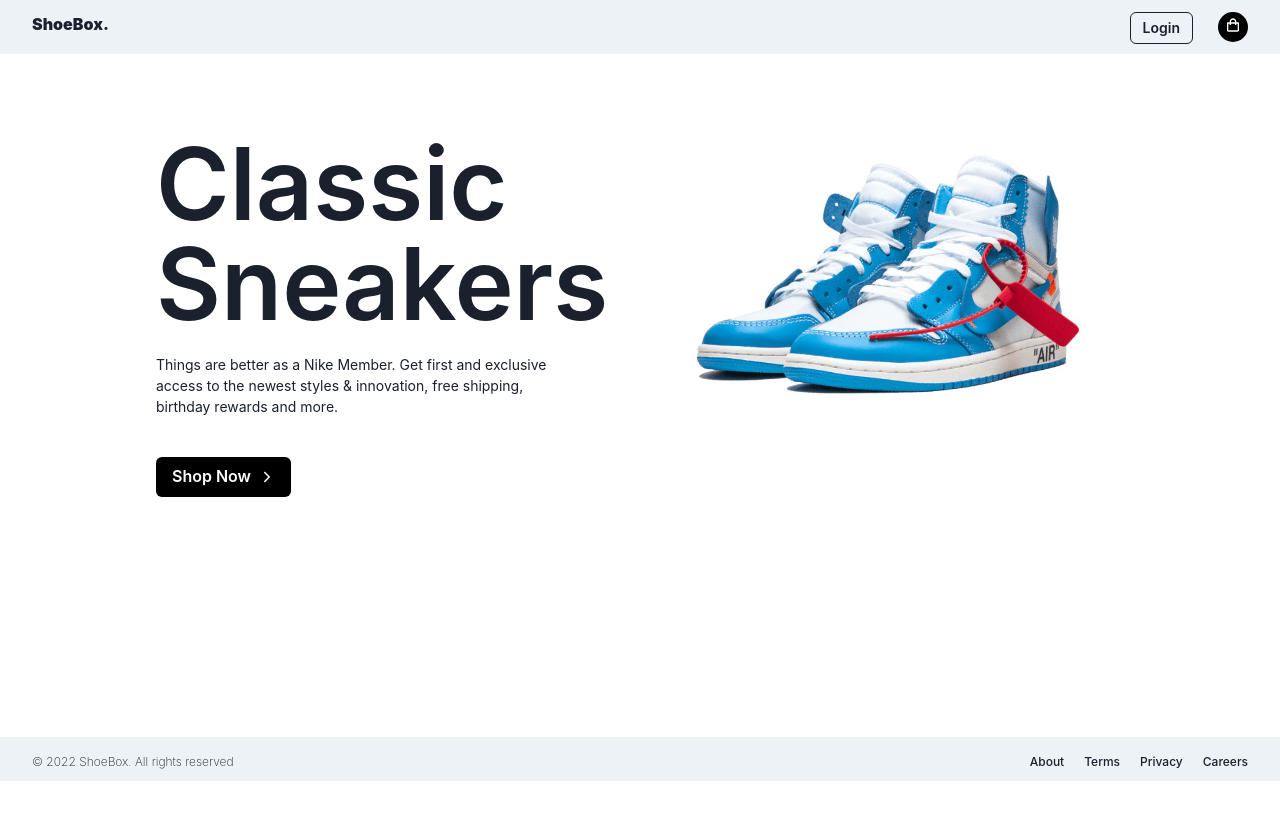
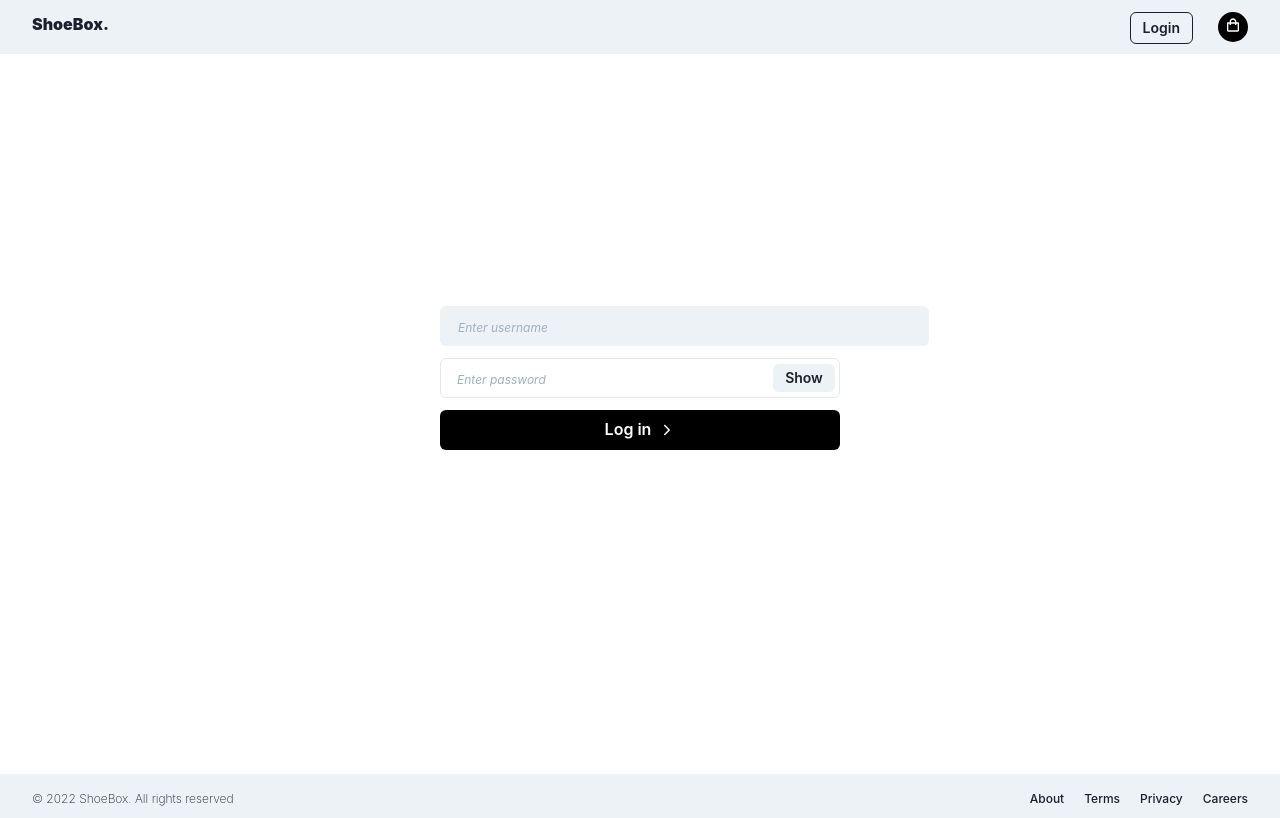
Before and after one commit to renovat503/shoebox, a React (Create React App) app: page /login in a window 1280 px wide. Built offline with nearby package versions, Linux system fonts and the light colour scheme.

Commit message:
login complete

```diff
--- a/package.json
+++ b/package.json
@@ -14,6 +14,7 @@
     "react": "^18.1.0",
     "react-dom": "^18.1.0",
     "react-icons": "^4.3.1",
+    "react-router-dom": "^6.3.0",
     "react-scripts": "5.0.1",
     "web-vitals": "^2.1.4"
   },
--- a/src/App.js
+++ b/src/App.js
@@ -1,11 +1,18 @@
 import Landing from "./components/landing";
+import Login from "./components/Login";
 import Navigation from "./components/navigation";
 import Footer from "./components/footer";
+import { Route, Routes } from 'react-router-dom';
 function App() {
   return (
     <div className="App">
       <Navigation/>
-      <Landing/>
+      <div class="contentArea">
+        <Routes>
+          <Route path="/" element={<Landing />} />
+          <Route path="login" element={<Login />} />
+        </Routes>
+      </div>
       <Footer/>
     </div>
   );
--- /dev/null
+++ b/src/components/Login.jsx
@@ -0,0 +1,39 @@
+import React from "react";
+import {Box,Input,Container,InputGroup,InputRightElement,Button} from "@chakra-ui/react";
+import { IoIosArrowForward } from "react-icons/io";
+
+const Login = () => {
+
+        const [show, setShow] = React.useState(false)
+        const handleClick = () => setShow(!show)
+
+    return (
+        <>
+        <Container minH="320px" maxW="container.lg">
+            <Box  mt="40" display="flex" justifyContent="center" >
+                <Box mt="20"maxW="400">
+                    <Input mt="3"variant='filled' placeholder='Enter username' _placeholder={{ fontSize: '12',fontStyle: 'italic' }}size='md' width="auto" htmlSize="40" />
+                    <InputGroup mt="3" size='md'>
+                        <Input
+                            pr='4.5rem'
+                            type={show ? 'text' : 'password'}
+                            placeholder='Enter password'
+                            _placeholder={{ fontSize: '12',fontStyle: 'italic'  }}
+                        />
+                        <InputRightElement width='4.5rem'>
+                            <Button h='1.75rem' size='sm' onClick={handleClick}>
+                            {show ? 'Hide' : 'Show'}
+                            </Button>
+                        </InputRightElement>
+                        </InputGroup>
+                        <Button mt="3" w="100%"color="white" rightIcon={<IoIosArrowForward />}  bg="black">
+                            Log in
+                        </Button>
+                </Box>
+            </Box>
+        </Container>
+        </>
+     );
+}
+
+export default Login;
--- a/src/components/landing.jsx
+++ b/src/components/landing.jsx
@@ -1,28 +1,29 @@
 import { Button ,Container,Box,Image} from "@chakra-ui/react";
 import { IoIosArrowForward } from "react-icons/io";
 import Offwhite from "../assets/offwhiteblue.jpg";
+import '../styles/landing.css';
 const Landing = () => {
     return (
         <>
         <Container maxW="container.lg">
-            <div class="container">
+            <div class="container cont">
                 <div class="row">
                     <div class="col">
                         <Box mt="20">
                             <Box fontSize="100" lineHeight="1" fontWeight="600">Classic Sneakers</Box>
-                            <Box mt="5" fontSize="14" w="400px">Things are better as a Nike Member.
+                            <Box mt="5" fontSize="14" w="400px">Things are better as a Shoebox Member.
                                 Get first and exclusive access to the
                                 newest styles & innovation, free shipping,
                                 birthday rewards and more.</Box>
                             <Box mt="10">
-                                <Button rightIcon={<IoIosArrowForward />} bg="black" color='white'>
+                                <Button color="white" rightIcon={<IoIosArrowForward />}  bg="black">
                                     Shop Now
                                 </Button>
                             </Box>
                         </Box>
                     </div>
                     <div class="col">
-                        <Box mt="20" minW="300">
+                        <Box mt="20" minW="300px" w="100%">
                             <Image src={Offwhite}/>
                         </Box>
                     </div>
--- a/src/components/navigation.jsx
+++ b/src/components/navigation.jsx
@@ -2,15 +2,16 @@
 import { Button ,Container,Box,Image} from "@chakra-ui/react";
 import '../styles/cart.css';
 import { BiShoppingBag } from 'react-icons/bi';
+import { Link } from "react-router-dom";
 const Navigation = () => {
     return (
         <React.Fragment>
             <Container paddingBottom="10px" bg="gray.100" maxW="xxl">
                 <Container maxW="container.xl">
                     <Box display="flex" justifyContent="space-between">
-                    <Box mt="3" fontWeight="900">ShoeBox.</Box>
+                    <Link to="/"><Box mt="3" fontWeight="900">ShoeBox.</Box></Link>
                     <Box display="flex" mt="3">
-                    <Button size="sm"mr="25px" colorScheme='black' variant='outline'>Login</Button>
+                    <Link to="/Login"><Button size="sm"mr="25px" colorScheme='black' variant='outline'>Login</Button></Link>
                         <div className="cart">
                             <BiShoppingBag color="White"/>
                         </div>
--- a/src/index.js
+++ b/src/index.js
@@ -4,15 +4,18 @@
 import App from './App';
 import reportWebVitals from './reportWebVitals';
 import 'bootstrap/dist/css/bootstrap.min.css';
+import { BrowserRouter } from 'react-router-dom';
 
 // 1. import `ChakraProvider` component
 import { ChakraProvider } from '@chakra-ui/react'
 
 const root = ReactDOM.createRoot(document.getElementById('root'));
 root.render(
-  <ChakraProvider>
-    <App />
-  </ChakraProvider>
+    <ChakraProvider>
+      <BrowserRouter>
+        <App />
+      </BrowserRouter>
+    </ChakraProvider>
 );
 
 // If you want to start measuring performance in your app, pass a function
--- /dev/null
+++ b/src/styles/landing.css
@@ -0,0 +1,3 @@
+.cont{
+    margin-top: 60px;
+}
```
Also changed, not shown: 1 other file (tests, documents, lock files or other folders).
